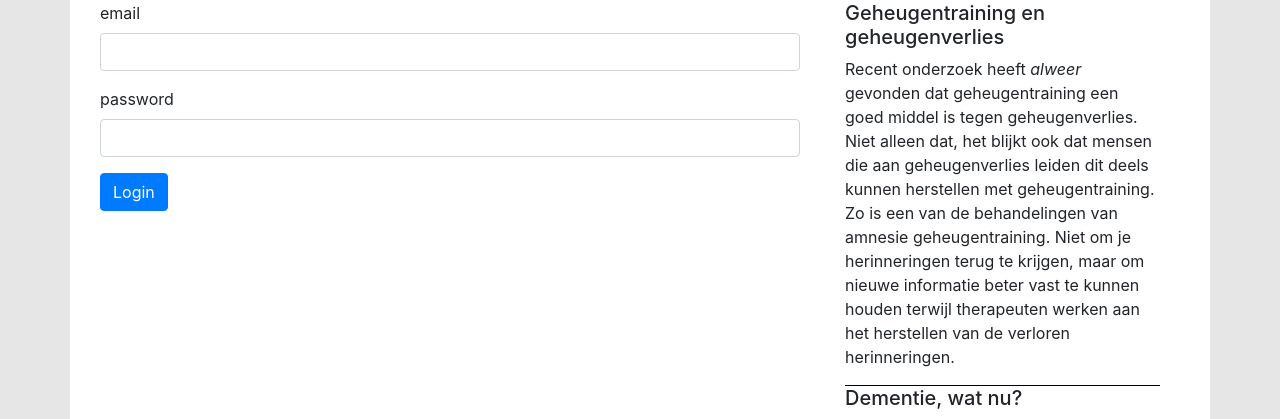
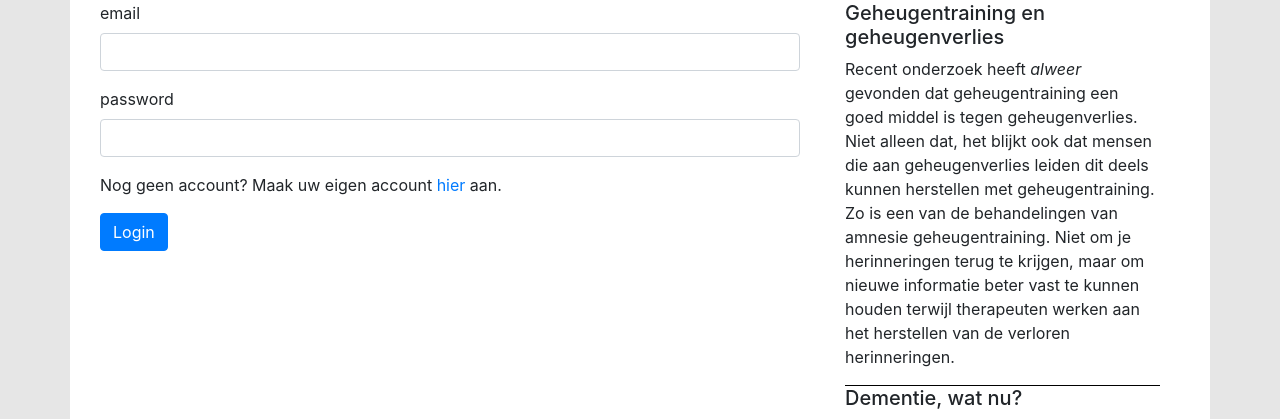
Before and after one commit to oneandonlydennis/Project3, a PHP site: page /index.php?content=login in a window 1280 px wide. Shown: the part 66-485 px from the top of the page. Run offline with PHP 8.4, Linux system fonts and the light colour scheme; data that the repository does not hold is empty.

Commit message:
Link naar registreren toegevoegd

```diff
--- a/resources/include/login.php
+++ b/resources/include/login.php
@@ -91,6 +91,7 @@ if($_SERVER["REQUEST_METHOD"]== "POST") {
 		<input type="password" class="form-control" id="password" placeholder="" name="password">
 		<span class="help-block"><?php echo $password_err; ?></span>
 	</div>
+	<p>Nog geen account? Maak uw eigen account <a href="index.php?content=registreren">hier</a> aan.</p>
 	<button type="submit" class="btn btn-primary">Login</button>
 </form>
 
```
